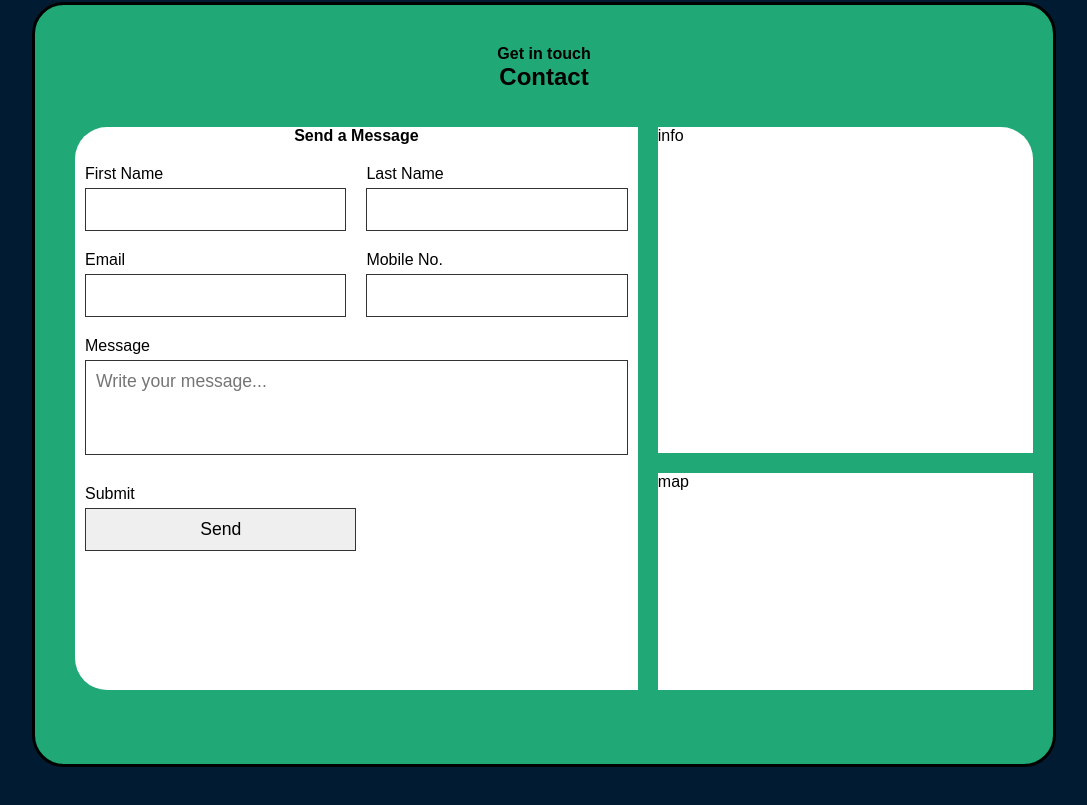
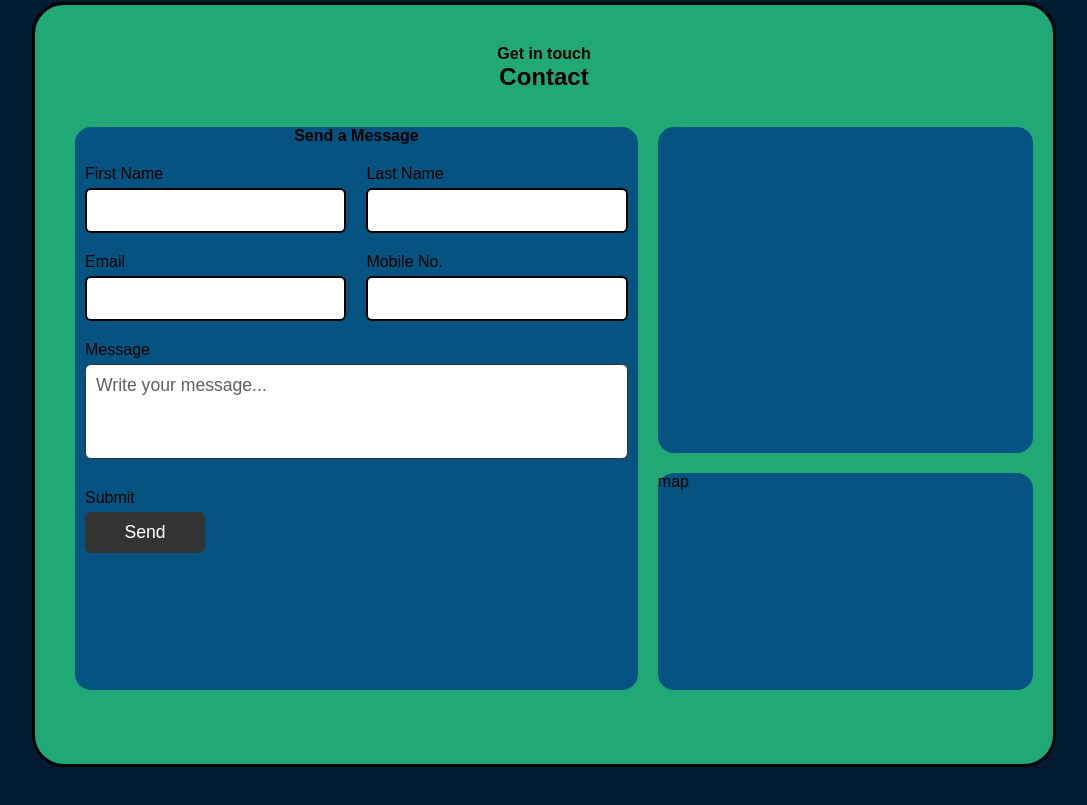
Before and after one commit to kunalkatara12/MyPortfolio, a React (Create React App) app: page / in a window 1280 px wide. Shown: the part 3497-4302 px from the top of the page, without its empty margins (96-1183 px from the left). Built offline with nearby package versions, Linux system fonts and the light colour scheme.

Commit message:
03-11-2022 17:57

```diff
--- a/src/components/Contact/Contact.jsx
+++ b/src/components/Contact/Contact.jsx
@@ -49,7 +49,7 @@ const Contact = () => {
               </div>
             </form>
           </div>
-          <div className="contact__box-inside info">info</div>
+          <div className="contact__box-inside info"></div>
           <div className="contact__box-inside map">map</div>
         </div>
       </div>
--- a/src/components/Contact/Contact.scss
+++ b/src/components/Contact/Contact.scss
@@ -39,20 +39,20 @@
   text-align: center;
 }
 .form {
-  background-color: #ffffff;
+  background-color:hsl(202, 94%, 26%);
   grid-area: form;
-  border-top-left-radius: 2rem;
-  border-bottom-left-radius: 2rem;
+   border-radius: 1rem;
 }
 .info {
-  background-color: #ffffff;
+
+  background-color:hsl(202, 94%, 26%);
   grid-area: info;
-  border-top-right-radius: 2rem;
+  border-radius: 1rem;
 }
 .map {
-  background-color: #ffffff;
+  background-color:hsl(202, 94%, 26%);
   grid-area: map;
-
+ border-radius: 1rem;
 }
 #contact__box {
     margin-top: 10px;
@@ -114,6 +114,22 @@ height: 80%;
   min-height: 95px;
   margin-bottom: 10px;
  }
- #submitBtn{
-  width: 50%;
+//  .inptBox input[type="submit"]
+#submitBtn{
+  background: #333;
+  color: #ffffff;
+  border: none;
+  font-size: 1.1rem;
+  max-width: 120px;
+  font-weight: 500;
+  cursor:pointer;
+  // background: #577eff;
  }
+ .inptBox ::placeholder{
+  color: #5e605f;
+ }
+
+ .inptBox input,textarea{
+    border: 2px solid black;
+    border-radius: 6px ;
+ }
```
